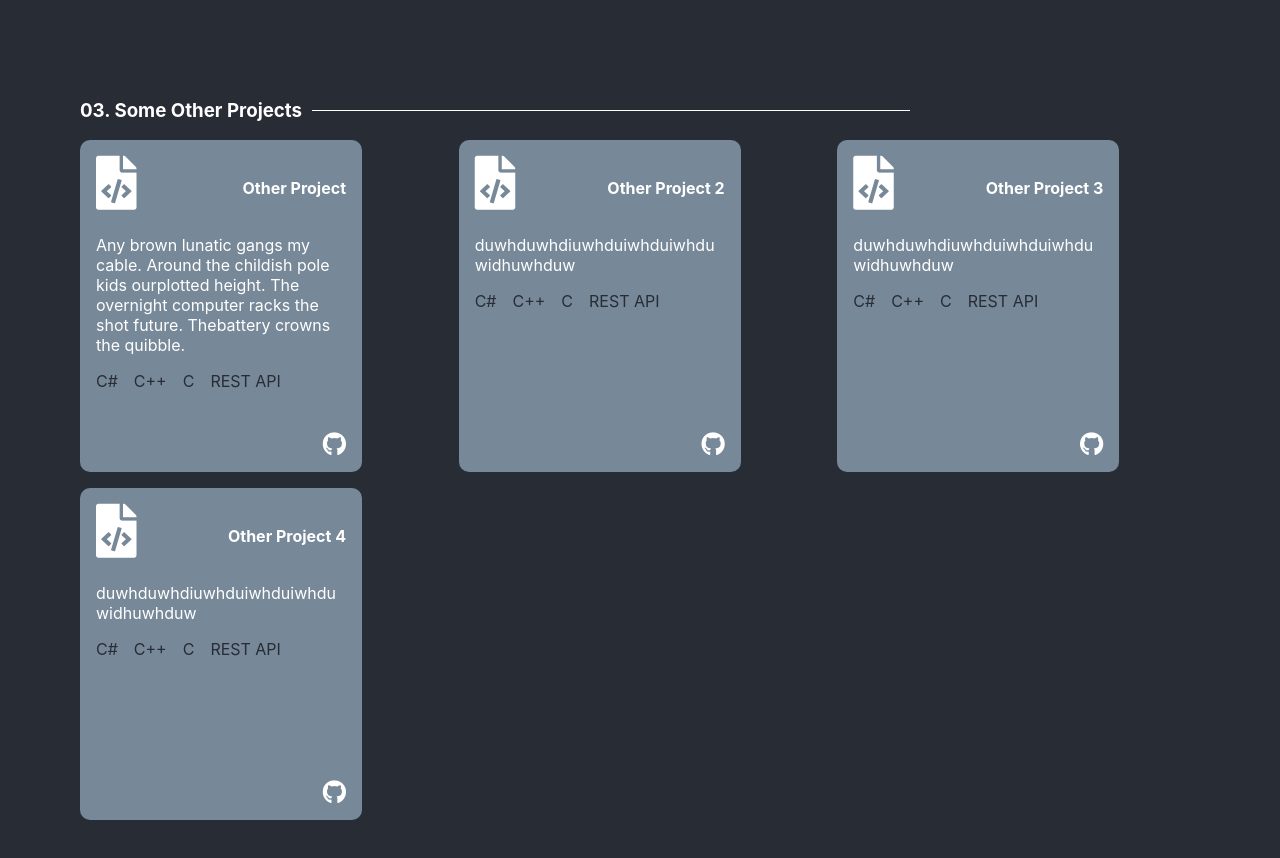
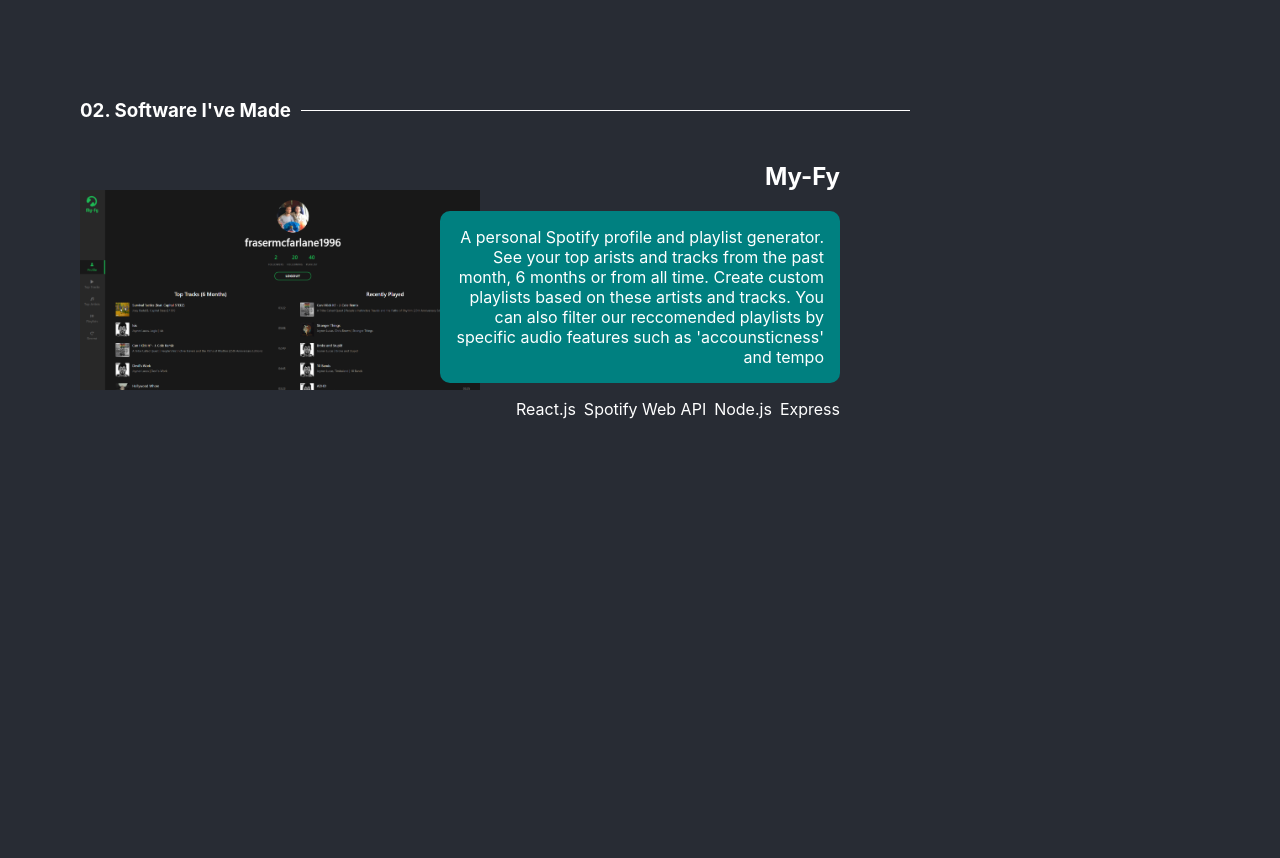
Before and after one commit to fmcfar200/personal-site, a React (Create React App) app: page / in a window 1280 px wide. Shown: the top 858 px of the page. Built offline with nearby package versions, Linux system fonts and the light colour scheme.

Commit message:
my-projects json and parsing

```diff
--- a/src/App.js
+++ b/src/App.js
@@ -8,8 +8,8 @@
   return (
     <main className="App">
       {/* <AboutMe /> */}
-      {/* <MyProjects /> */}
-      <OtherProjects />
+      <MyProjects />
+      {/* <OtherProjects /> */}
     </main>
   );
 }
--- a/src/components/myProjects.jsx
+++ b/src/components/myProjects.jsx
@@ -3,23 +3,34 @@
 import "../styles/myProjects.css";
 
 const MyProjects = () => {
-  function renderProjectRight() {
+  function getData() {
+    var obj = require("../my-projects.json");
+    return JSON.parse(JSON.stringify(obj));
+  }
+
+  var projectData = getData();
+  const projectItems = projectData.map(item => {
+    return renderProjectRight(
+      item.title,
+      item.desc,
+      item.imageSrc,
+      item.codeArray
+    );
+  });
+
+  function renderProjectRight(title, desc, imageSrc, codeArray) {
+    var theCodeArray = codeArray.reverse();
+    const codeLabels = theCodeArray.map(item => {
+      return <label>{item}</label>;
+    });
+
     return (
       <div className="project-container">
-        <img src="myfy-screenshot.png" />
+        <img src={imageSrc} />
         <div className="text-container right">
-          <h2>My-Fy</h2>
-          <p>
-            The diesel advises the encouraged reporter within the appendix. My
-            servant influences the sensible consultant into the economy. A
-            project overflows behind a company. The hearing aspect absents the
-            fiddling whale. How will the trial fool key the star?
-          </p>
-          <div className="code-label-container">
-            <label>React.js</label>
-            <label>Node.js</label>
-            <label>Spotify Web API</label>
-          </div>
+          <h2>{title}</h2>
+          <p>{desc}</p>
+          <div className="code-label-container">{codeLabels}</div>
         </div>
       </div>
     );
@@ -31,7 +42,7 @@
         <h3>02. Software I've Made</h3>
         <div className="line"></div>
       </div>
-      {renderProjectRight()}
+      {projectItems}
     </div>
   );
 };
--- /dev/null
+++ b/src/my-projects.json
@@ -0,0 +1,10 @@
+[
+  {
+    "title": "My-Fy",
+    "desc": "A personal Spotify profile and playlist generator. See your top arists and tracks from the past month, 6 months or from all time. Create custom playlists based on these artists and tracks. You can also filter our reccomended playlists by specific audio features such as 'accounsticness' and tempo",
+    "imageSrc": "myfy-screenshot.png",
+    "codeArray": ["React.js", "Spotify Web API", "Node.js", "Express"],
+    "githubLink": "https://github.com/fmcfar200/My-Fy",
+    "secondaryLink": "http://www.myfymusic.com"
+  }
+]
```
